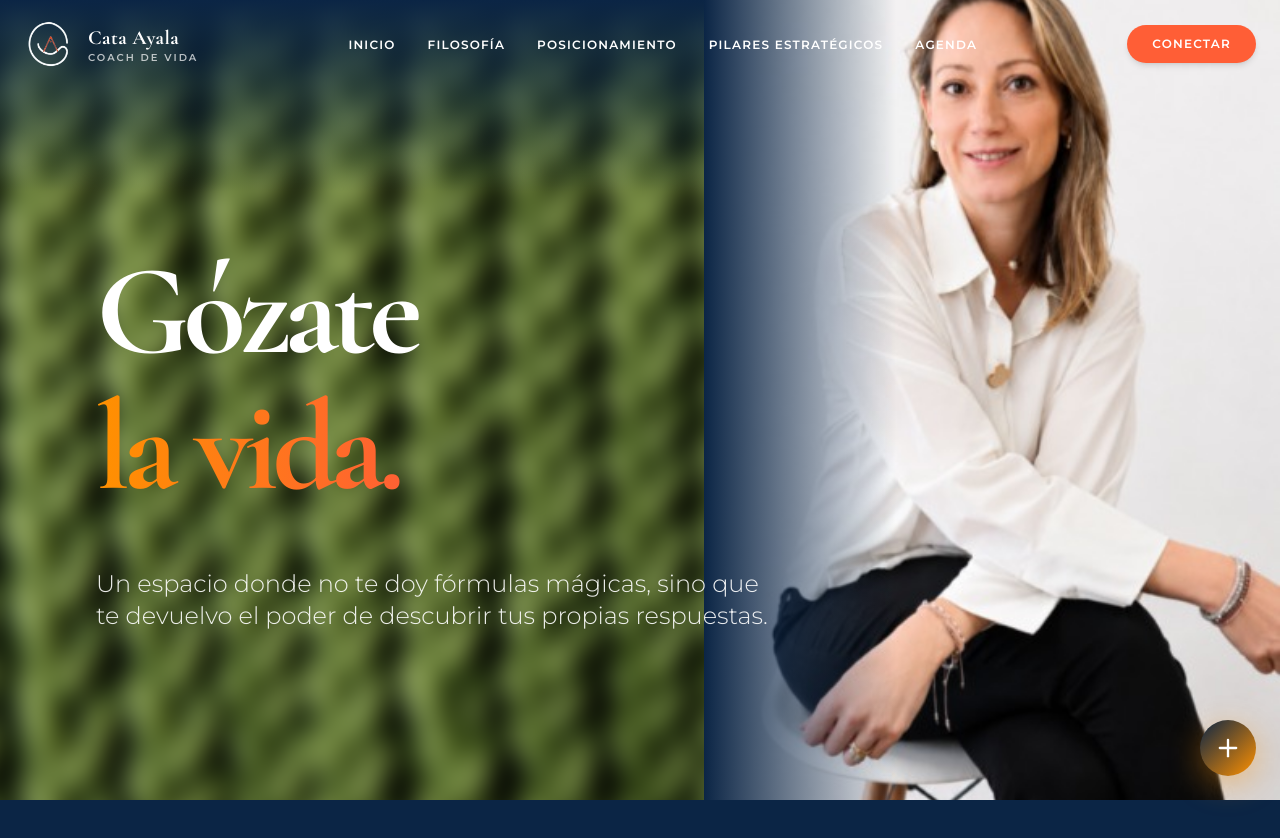
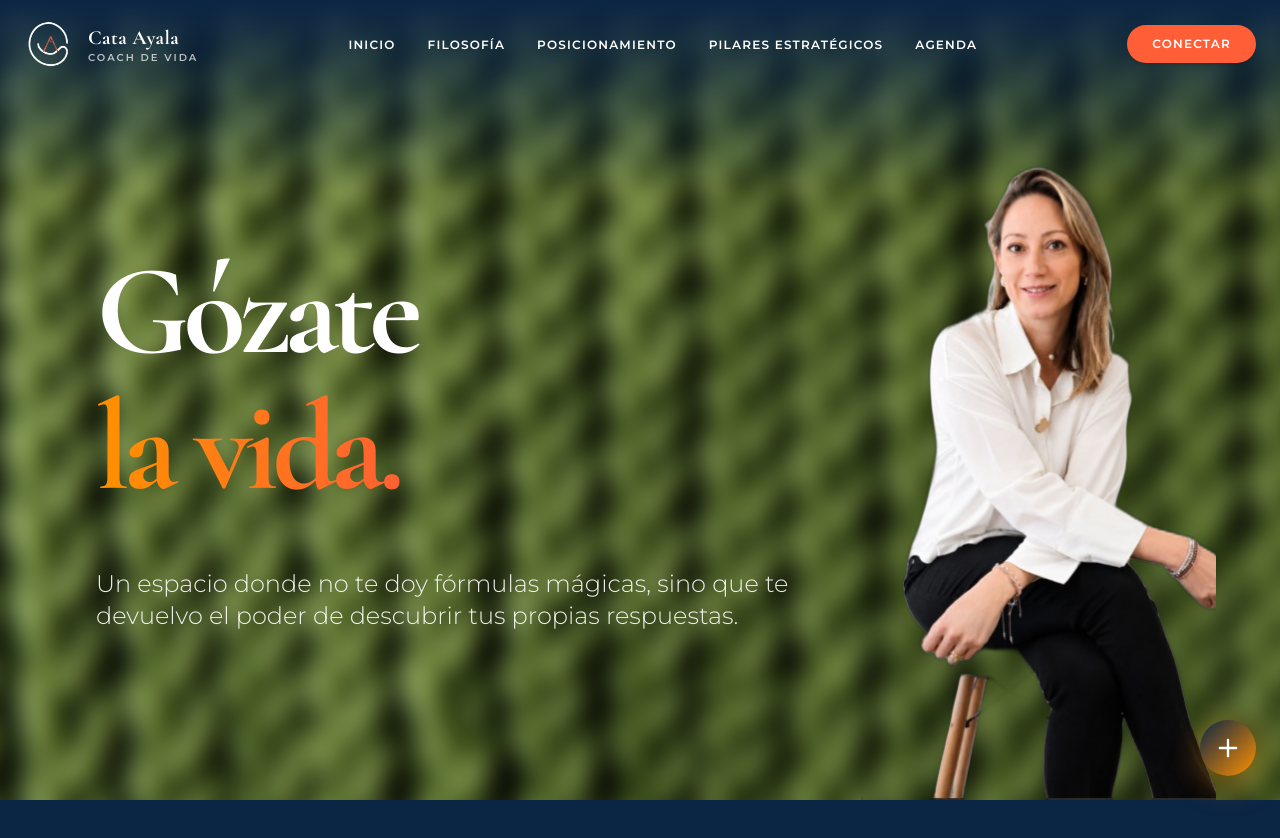
Before and after one commit to edgarbarragangarcia/CATA, a Next.js app: page / in a window 1280 px wide. Shown: the top 838 px of the page. Built offline with nearby package versions, Linux system fonts and the light colour scheme.

Commit message:
feat: show only Cata's silhouette cutout over the textured background
Remove the background from her photo (rembg/u2net) so just her outline
sits directly on the blurred knit texture, instead of a rectangular
photo panel. Widen the text column now that the cutout is narrower.

```diff
--- a/src/app/page.tsx
+++ b/src/app/page.tsx
@@ -8,7 +8,7 @@ import { WhatsAppButton } from '@/components/WhatsAppButton';
 import { BookingSection } from '@/components/BookingSection';
 import { Footer } from '@/components/Footer';
 import heroBgImg from '@/img/hero-bg.jpg';
-import cataImg from '@/img/cata.jpg';
+import cataCutoutImg from '@/img/cata-cutout.png';
 import { ScrollReveal } from '@/components/ScrollReveal';
 
 export default function Home() {
@@ -47,25 +47,24 @@ export default function Home() {
             <div className="absolute inset-x-0 top-0 h-40 md:h-48 bg-gradient-to-b from-brand-navy to-transparent z-10" />
           </motion.div>
 
-          {/* Cata photo, sharp, right side */}
+          {/* Cata silhouette cutout, sharp, right side, sitting on the textured background */}
           <motion.div
             style={{ scale: heroImageScale, opacity: heroImageOpacity }}
-            className="absolute inset-y-0 right-0 z-[5] hidden md:block w-1/2 lg:w-[45%]"
+            className="absolute bottom-0 right-0 md:right-8 lg:right-16 z-[5] hidden md:block h-[85%] lg:h-[90%] aspect-[356/723]"
           >
             <Image
-              src={cataImg}
+              src={cataCutoutImg}
               alt="Cata Ayala"
               fill
-              className="object-cover"
+              className="object-contain object-bottom"
               priority
             />
-            <div className="absolute inset-y-0 left-0 w-1/3 bg-gradient-to-r from-brand-navy to-transparent" />
           </motion.div>
 
           {/* Central Hero Text */}
           <motion.div
             style={{ opacity: heroTextOpacity, scale: heroTextScale }}
-            className="relative z-10 text-center md:text-left px-4 md:px-0 max-w-5xl md:max-w-none mx-auto flex flex-col items-center md:items-start mt-20 w-full md:pl-16 lg:pl-24 md:pr-[45%] lg:pr-[40%]"
+            className="relative z-10 text-center md:text-left px-4 md:px-0 max-w-5xl md:max-w-none mx-auto flex flex-col items-center md:items-start mt-20 w-full md:pl-16 lg:pl-24 md:pr-[32%] lg:pr-[28%]"
           >
             <h1 className="text-7xl md:text-8xl lg:text-9xl font-bold tracking-tighter leading-none mb-6">
               <span className="block text-white mb-2">Gózate</span>
```
Also changed, not shown: src/img/cata-cutout.png (added).
